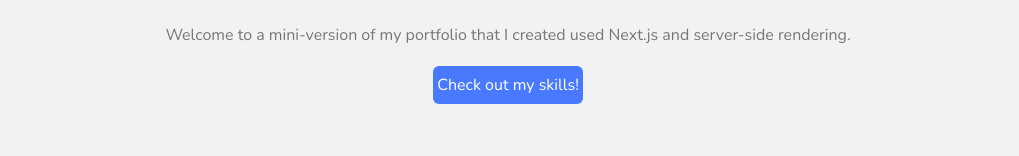
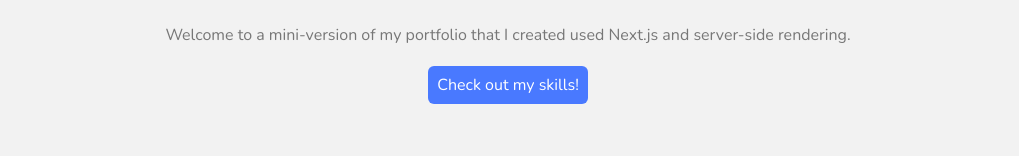
Before and after one commit to AVu120/mini-ssr-portfolio, a Next.js app in the folder client/: page / in a window 1280 px wide. Shown: the part 227-383 px from the top of the page, without its empty margins (132-1151 px from the left). Built offline with nearby package versions, Linux system fonts and the light colour scheme.

Commit message:
Widen home page button.

```diff
--- a/client/pages/Home.module.css
+++ b/client/pages/Home.module.css
@@ -9,7 +9,7 @@
 .btn {
   display: block;
   width: 150px;
-  padding: 8px 0;
+  padding: 8px 5px;
   margin: 20px auto;
   background: var(--buttonBackgroundColor);
   border-radius: 6px;
```
